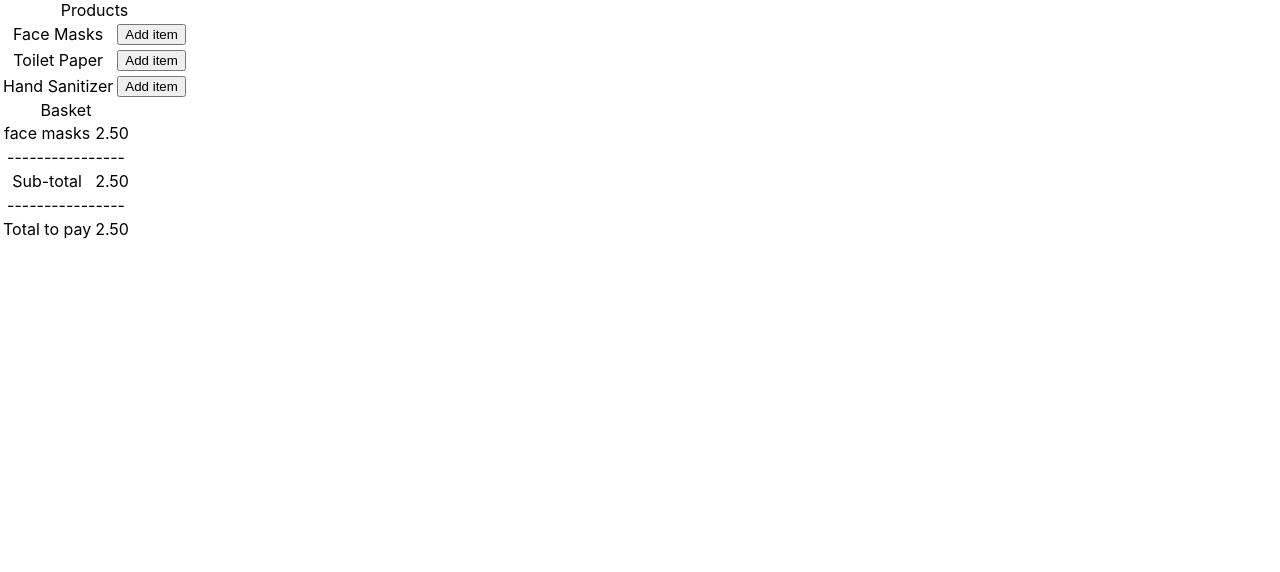
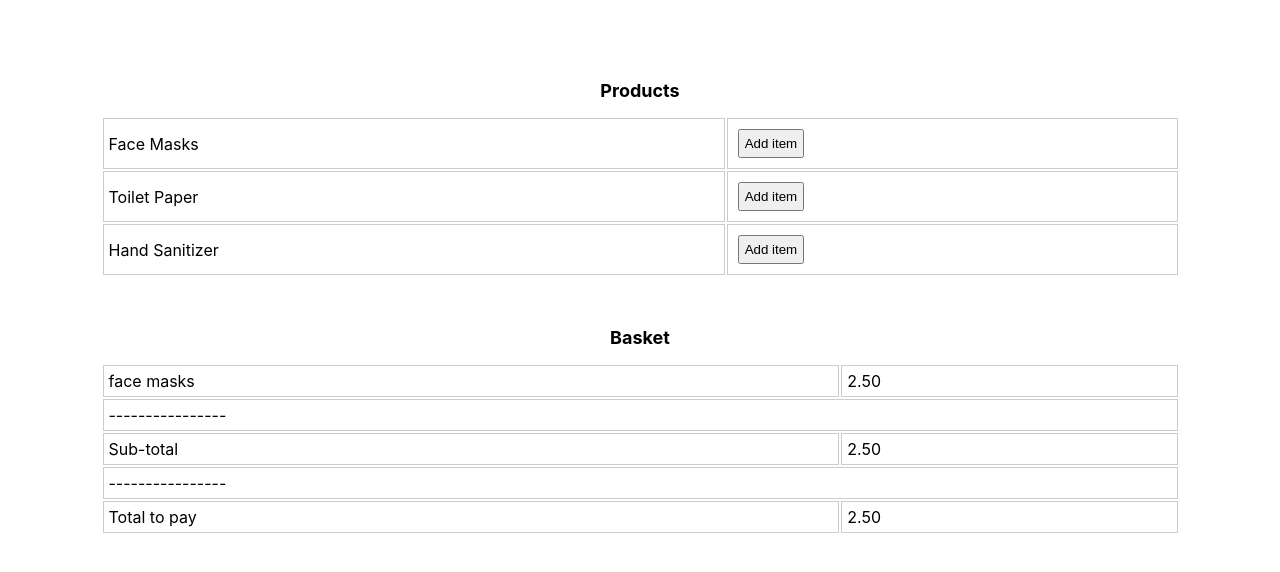
Before and after one commit to aamirafridi/kata-pricing, a React (Create React App) app: page / in a window 1280 px wide. Shown: the top 572 px of the page. Built offline with nearby package versions, Linux system fonts and the light colour scheme.

Commit message:
minimum styles added

```diff
--- a/src/App.css
+++ b/src/App.css
@@ -1,38 +1,19 @@
-.App {
-  text-align: center;
+* {
+  padding: 5px;
+  margin: 5px;
 }
 
-.App-logo {
-  height: 40vmin;
-  pointer-events: none;
+table {
+  width: 90%;
+  margin: auto;
 }
 
-@media (prefers-reduced-motion: no-preference) {
-  .App-logo {
-    animation: App-logo-spin infinite 20s linear;
-  }
+caption {
+  font-size: large;
+  font-weight: bold;
+  margin-top: 40px;
 }
 
-.App-header {
-  background-color: #282c34;
-  min-height: 100vh;
-  display: flex;
-  flex-direction: column;
-  align-items: center;
-  justify-content: center;
-  font-size: calc(10px + 2vmin);
-  color: white;
+td {
+  border: 1px solid #ccc;
 }
-
-.App-link {
-  color: #61dafb;
-}
-
-@keyframes App-logo-spin {
-  from {
-    transform: rotate(0deg);
-  }
-  to {
-    transform: rotate(360deg);
-  }
-}
```
